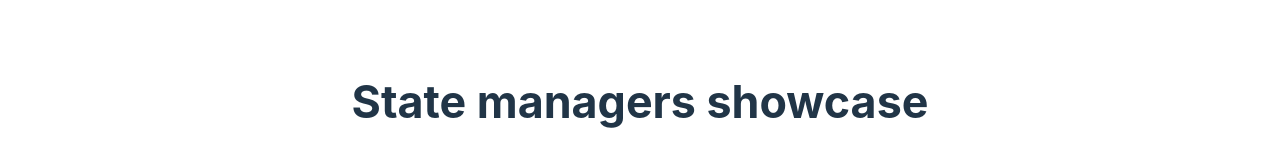
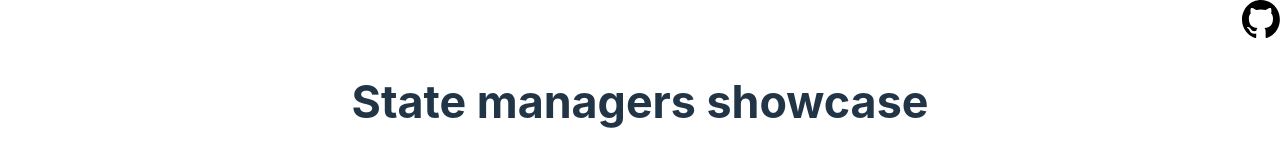
Before and after one commit to beror/react-global-state-manager, a React (Vite) app: page / in a window 1280 px wide. Shown: the top 160 px of the page. Built offline with nearby package versions, Linux system fonts and the light colour scheme.

Commit message:
fix: fix light theme for GitHub mark

```diff
--- a/src/App.tsx
+++ b/src/App.tsx
@@ -22,7 +22,7 @@ function App() {
       <a
         href='https://github.com/beror/react-global-state-manager'
         className='github-mark-anchor'>
-        <img src={githubMark} alt='Repository' className='github-mark-image'/>
+        <img src={githubMark} alt='Repository' className='github-mark-image' />
       </a>
 
       <main>
--- a/src/index.css
+++ b/src/index.css
@@ -153,7 +153,7 @@ button:focus-visible {
   button {
     background-color: #f9f9f9;
   }
-  .github-mark {
+  .github-mark-image {
     filter: invert(1);
   }
 }
```
